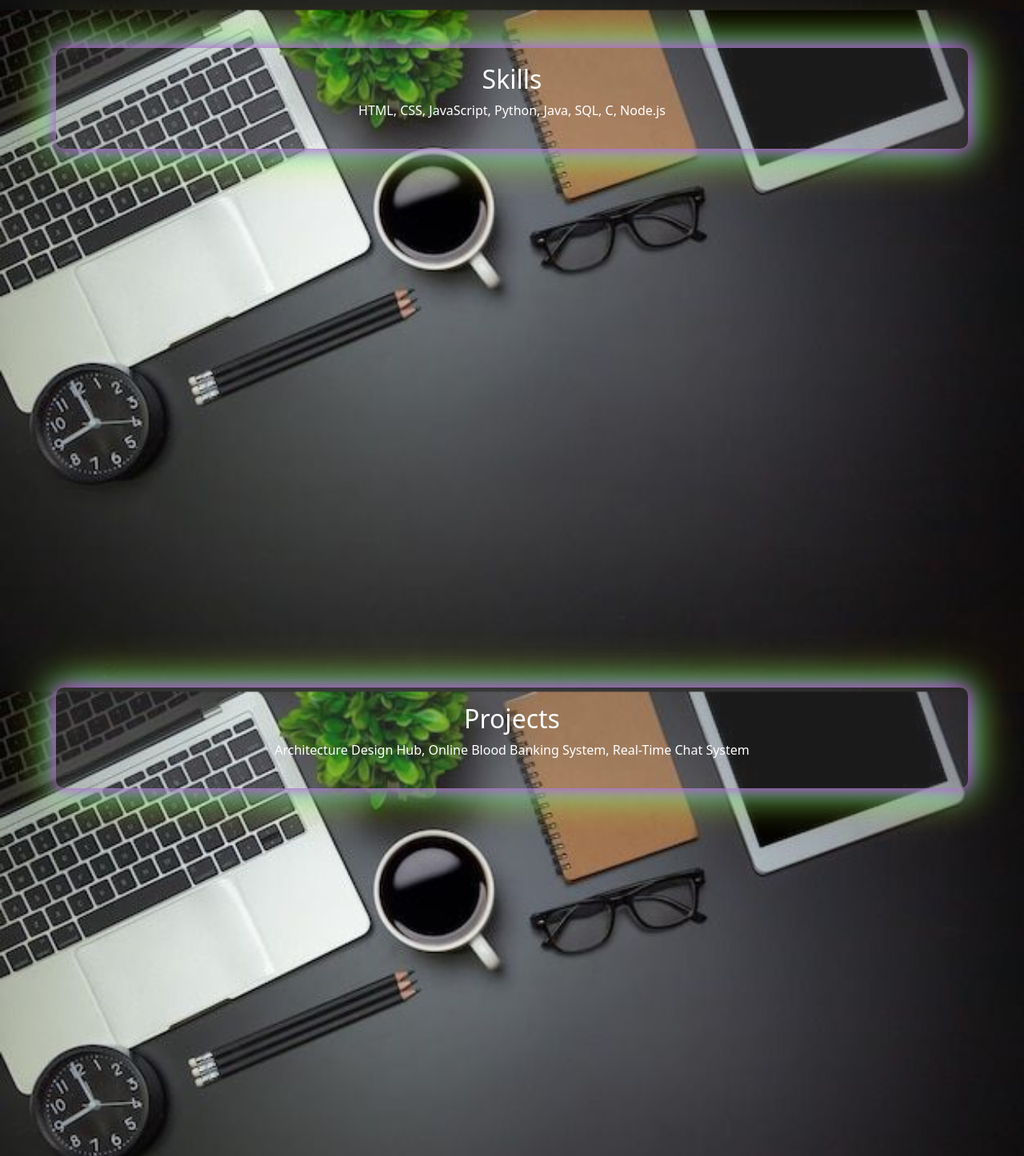
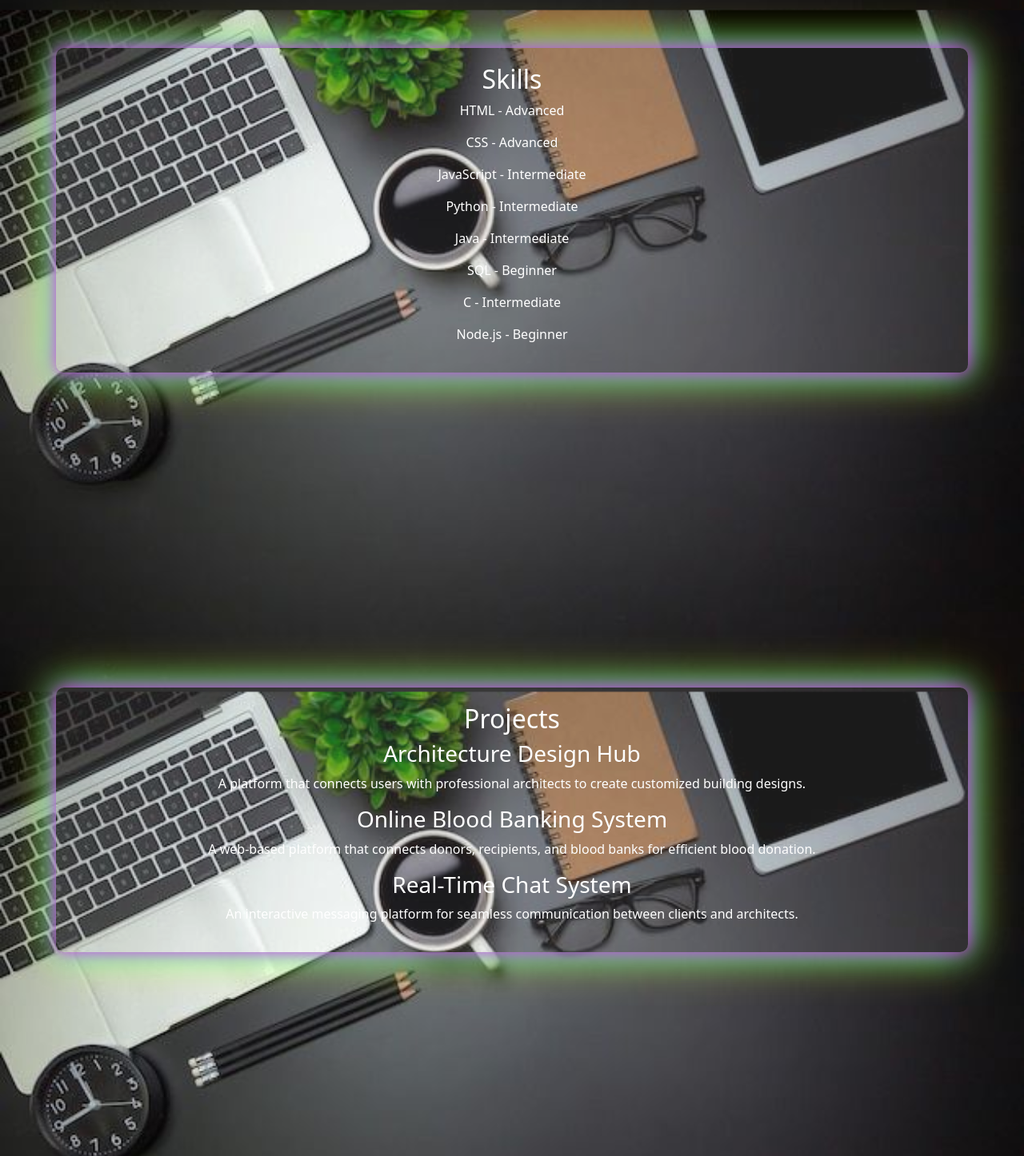
Before and after one commit to SubashChandranKandhasamy/portfolio, a plain HTML site: page full.html in a window 1280 px wide. Shown: the part 840-2286 px from the top of the page at 80% size. Drawn offline with nearby package versions, Linux system fonts and the light colour scheme.

Commit message:
Add files via upload

```diff
--- a/full.html
+++ b/full.html
@@ -65,28 +65,53 @@
         <div class="container glow-box">
             <h2>About Me</h2>
             <p>Hi, I am Subash Chandran K, a passionate developer.</p>
+            <p>DOB: 09/04/2005</p>
+            <p>Address: 11/86, Niraiyur, Senjeriputhur(P.O), Dharapuram(T.K), Tiruppur(D.T)</p>
+            <p>GitHub: <a href="https://github.com/SubashChandranKandhasamy" target="_blank">Subash Chandran K</a></p>
+            <p>LinkedIn: <a href="https://www.linkedin.com/in/subash-chandran-k-7b7b3b1b4/" target="_blank">Subash Chandran K</a></p>
+            <p>School: R G M Matric Hr Sec School, Manoorpalayam</p>
+            <p>College: Karpagam College of Engineering, Coimbat
         </div>
     </div>
 
     <div id="skills" class="section">
         <div class="container glow-box">
             <h2>Skills</h2>
-            <p>HTML, CSS, JavaScript, Python, Java, SQL, C, Node.js</p>
+            <p>HTML - Advanced</p>
+            <p>CSS - Advanced</p>
+            <p>JavaScript - Intermediate</p>
+            <p>Python - Intermediate</p>
+            <p>Java - Intermediate</p>
+            <p>SQL - Beginner</p>
+            <p>C - Intermediate</p>
+            <p>Node.js - Beginner</p>
         </div>
     </div>
 
     <div id="projects" class="section">
         <div class="container glow-box">
             <h2>Projects</h2>
-            <p>Architecture Design Hub, Online Blood Banking System, Real-Time Chat System</p>
+            <div class="project">
+                <h3>Architecture Design Hub</h3>
+                <p>A platform that connects users with professional architects to create customized building designs.</p>
+            </div>
+            <div class="project">
+                <h3>Online Blood Banking System</h3>
+                <p>A web-based platform that connects donors, recipients, and blood banks for efficient blood donation.</p>
+            </div>
+            <div class="project">
+                <h3>Real-Time Chat System</h3>
+                <p>An interactive messaging platform for seamless communication between clients and architects.</p>
+            </div>
         </div>
     </div>
 
     <div id="contact" class="section">
         <div class="container glow-box">
             <h2>Contact</h2>
-            <p>Email: subashchandrankandhasamy@gmail.com</p>
+            <p> Email: subashchandrankandhasamy@gmail.com</p>
             <p>Phone: 7538841098</p>
+            <p>Address: 11/86, Niraiyur, Senjeriputhur(P.O), Dharapuram(T.K), Tiruppur(D.T)</p>
         </div>
     </div>
 </body>
```
